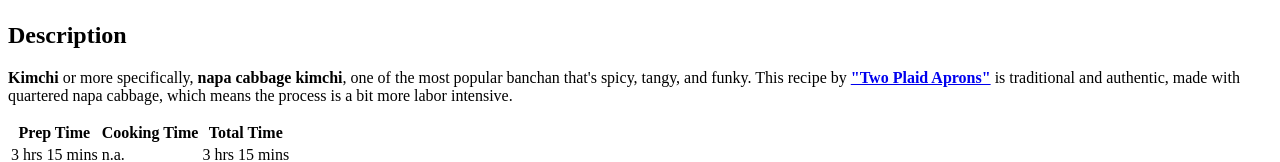
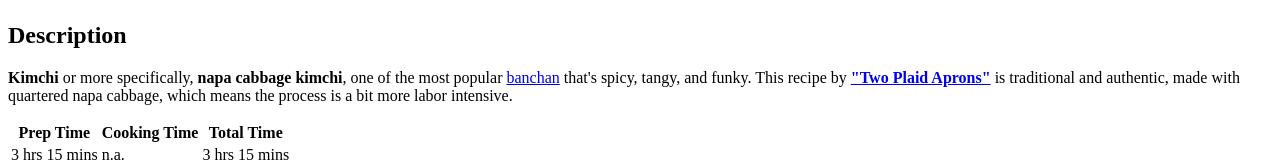
Before and after one commit to CitizenKai/odin-recipes, a plain HTML site: page recipes/kimchi.html in a window 1280 px wide. Shown: the part 415-577 px from the top of the page. Drawn offline with Linux system fonts and the light colour scheme.

Commit message:
Add link to Wikipedia article

```diff
--- a/recipes/kimchi.html
+++ b/recipes/kimchi.html
@@ -11,7 +11,7 @@
         <p><a href="../index.html">Home</a></p>
             <img src="../images/kimchi.jpg" alt="Kimchi" width="400"/>
         <h2>Description</h2>
-            <p><strong>Kimchi</strong> or more specifically, <strong>napa cabbage kimchi</strong>, one of the most popular banchan that's spicy, tangy, and funky. This recipe by <a href="https://twoplaidaprons.com/" target="_blank" rel="noopener noreferrer"><strong>"Two Plaid Aprons"</strong></a> is traditional and authentic, made with quartered napa cabbage, which means the process is a bit more labor intensive.</p>
+            <p><strong>Kimchi</strong> or more specifically, <strong>napa cabbage kimchi</strong>, one of the most popular <a href="https://en.wikipedia.org/wiki/Banchan" target="_blank" rel="noopener noreferrer">banchan</a> that's spicy, tangy, and funky. This recipe by <a href="https://twoplaidaprons.com/" target="_blank" rel="noopener noreferrer"><strong>"Two Plaid Aprons"</strong></a> is traditional and authentic, made with quartered napa cabbage, which means the process is a bit more labor intensive.</p>
             <table style="100%">
                 <tr>
                     <th>Prep Time</th>
```
